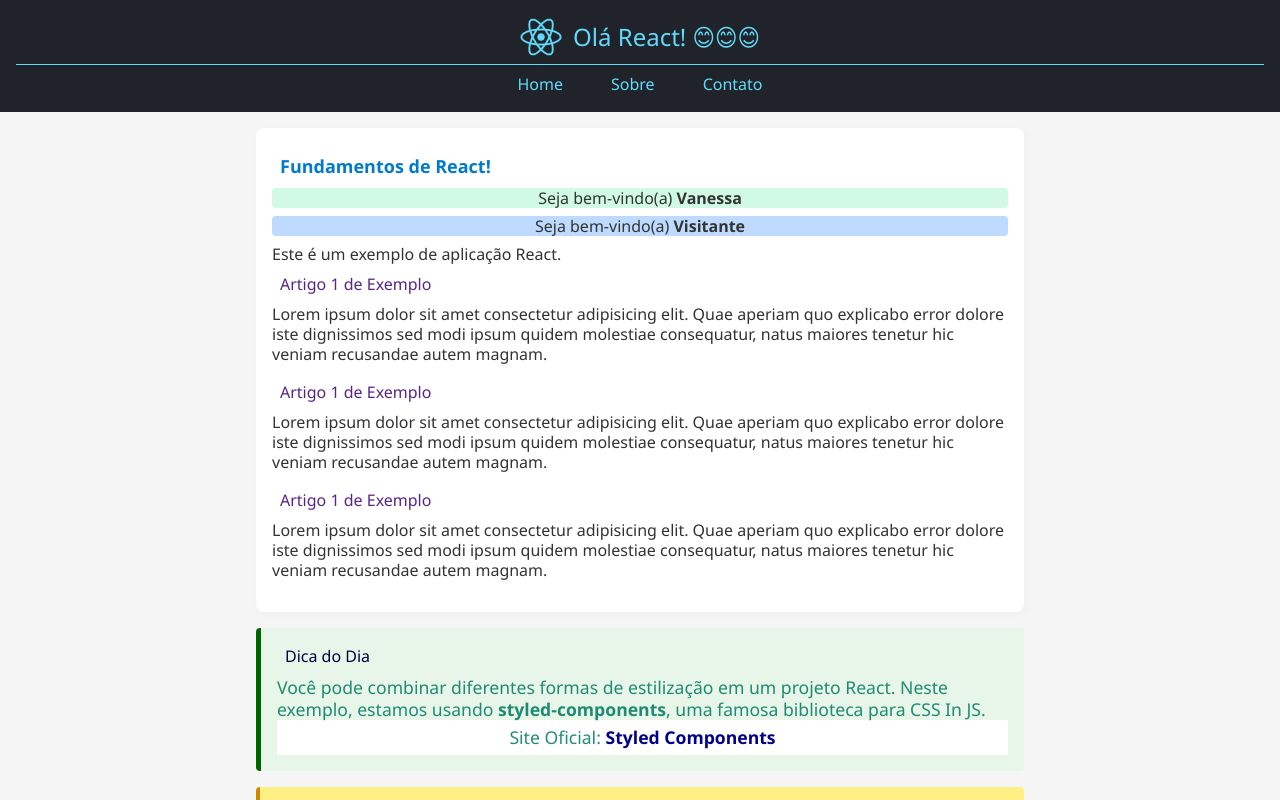
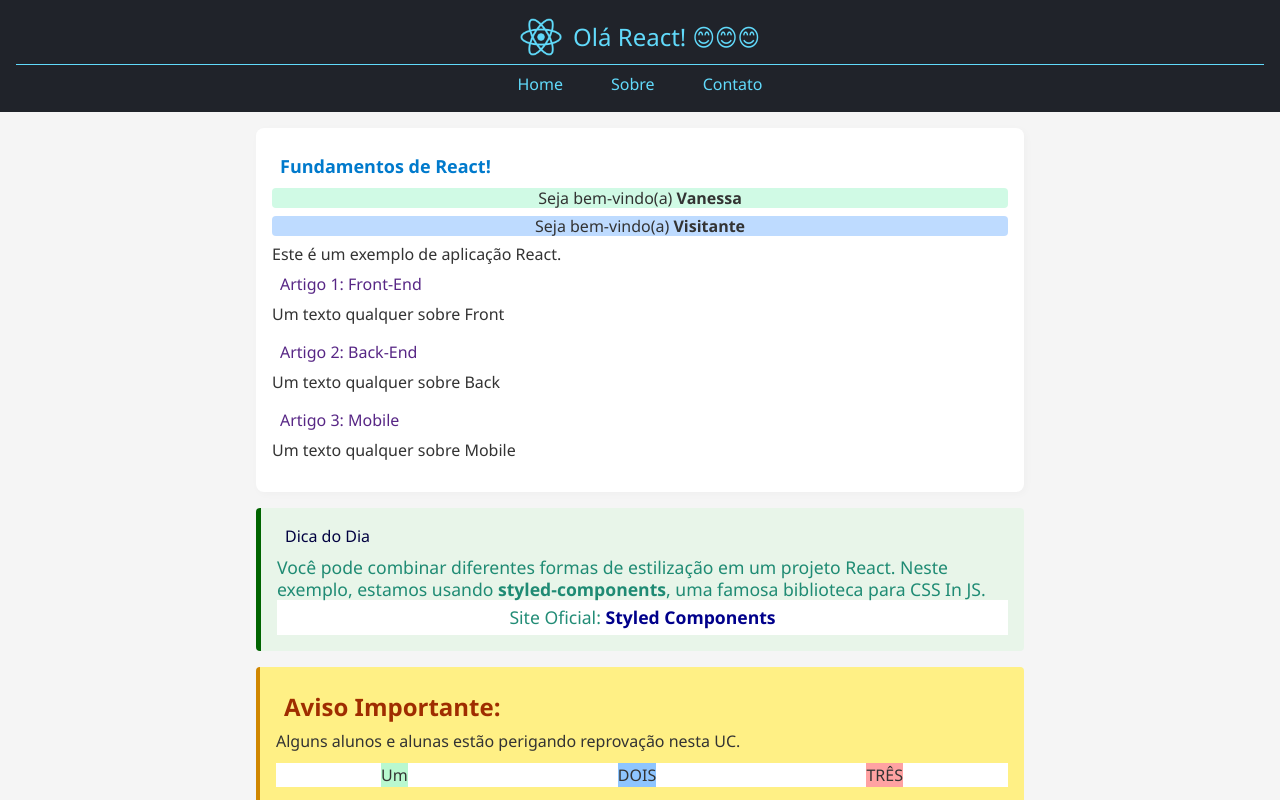
Before and after one commit to VanessaBaldin1/react-fundamentos, a React (Vite) app: page / in a window 1280 px wide. Shown: the top 800 px of the page. Built offline with nearby package versions, Linux system fonts and the light colour scheme.

Commit message:
Adiciona props nos Artigos

```diff
--- a/src/components/Conteudo/Artigo/Artigo.tsx
+++ b/src/components/Conteudo/Artigo/Artigo.tsx
@@ -1,15 +1,20 @@
 import estilos from "./Artigo.module.css";
 
-export default function Artigo() {
+type ArtigoProps = {
+  titulo: string;
+  texto: string;
+  numero: number;
+};
+
+// Deixando o conteudo dinâmico as chamadas/aplicações são direto com { }
+
+export default function Artigo({ titulo, texto, numero }: ArtigoProps) {
   return (
     <article className={estilos.artigo}>
-      <h3>Artigo 1 de Exemplo</h3>
-      <p>
-        Lorem ipsum dolor sit amet consectetur adipisicing elit. Quae aperiam
-        quo explicabo error dolore iste dignissimos sed modi ipsum quidem
-        molestiae consequatur, natus maiores tenetur hic veniam recusandae autem
-        magnam.
-      </p>
+      <h3>
+        Artigo {numero}: {titulo}
+      </h3>
+      <p>{texto}</p>
     </article>
   );
 }
--- a/src/components/Conteudo/Conteudo.tsx
+++ b/src/components/Conteudo/Conteudo.tsx
@@ -17,11 +17,23 @@
 
         <p>Este é um exemplo de aplicação React.</p>
 
-        <Artigo />
+        <Artigo
+          titulo="Front-End"
+          texto="Um texto qualquer sobre Front"
+          numero={1}
+        />
 
-        <Artigo />
+        <Artigo
+          titulo="Back-End"
+          texto="Um texto qualquer sobre Back"
+          numero={2}
+        />
 
-        <Artigo />
+        <Artigo
+          titulo="Mobile"
+          texto="Um texto qualquer sobre Mobile"
+          numero={3}
+        />
       </section>
 
       <DicaDodia />
```
